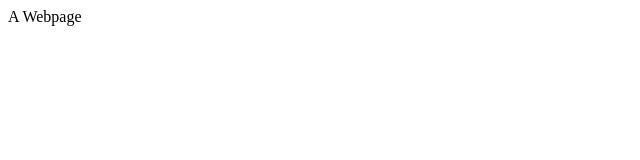
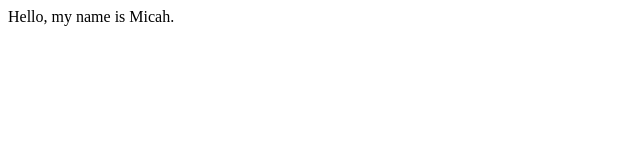
Before and after one commit to micahransomtaylor/micahransom.me, a plain HTML site: page index.html in a window 1280 px wide. Shown: the whole page, without its empty margins (0-640 px from the left). Drawn offline with Linux system fonts and the light colour scheme.

Commit message:
Update index.html

```diff
--- a/index.html
+++ b/index.html
@@ -4,6 +4,6 @@
         <title>micahransom.me</title>
     </head>
     <body>
-        A Webpage
+        Hello, my name is Micah.
     </body>
 </html>
```
